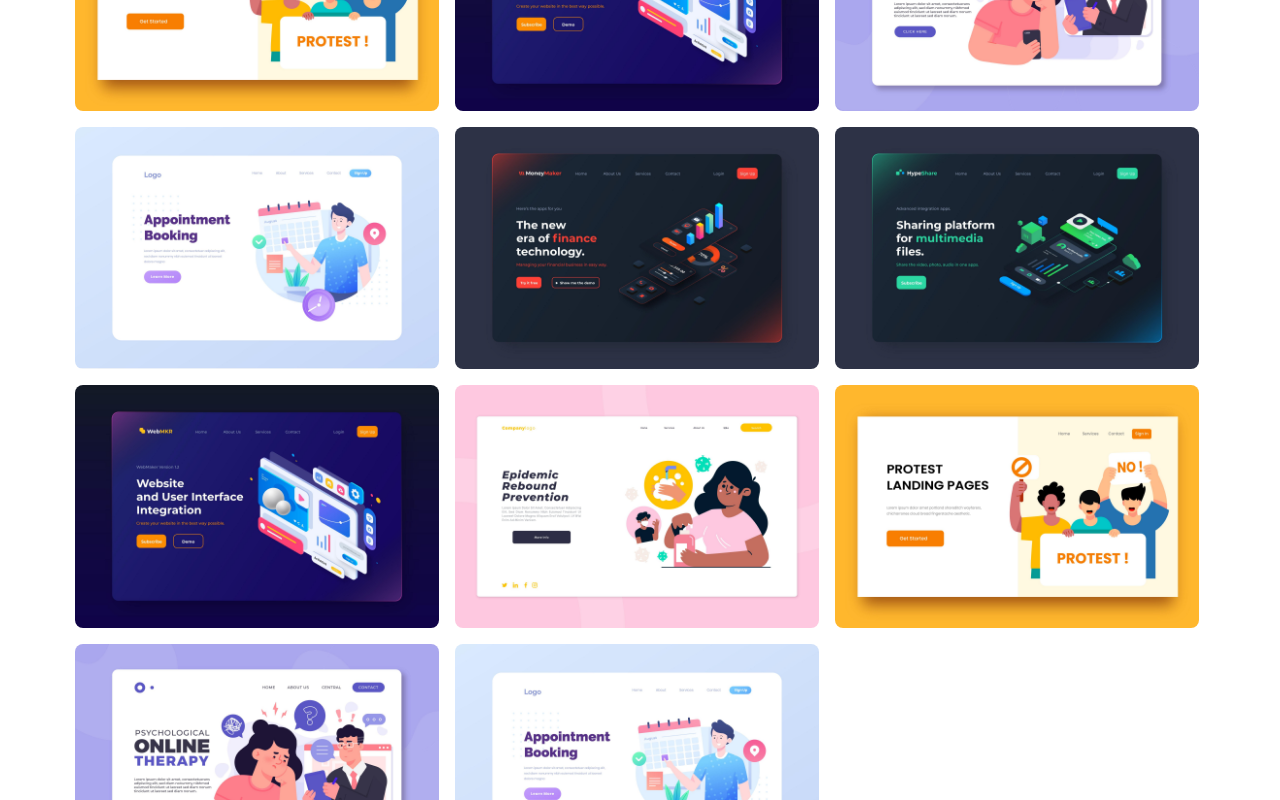
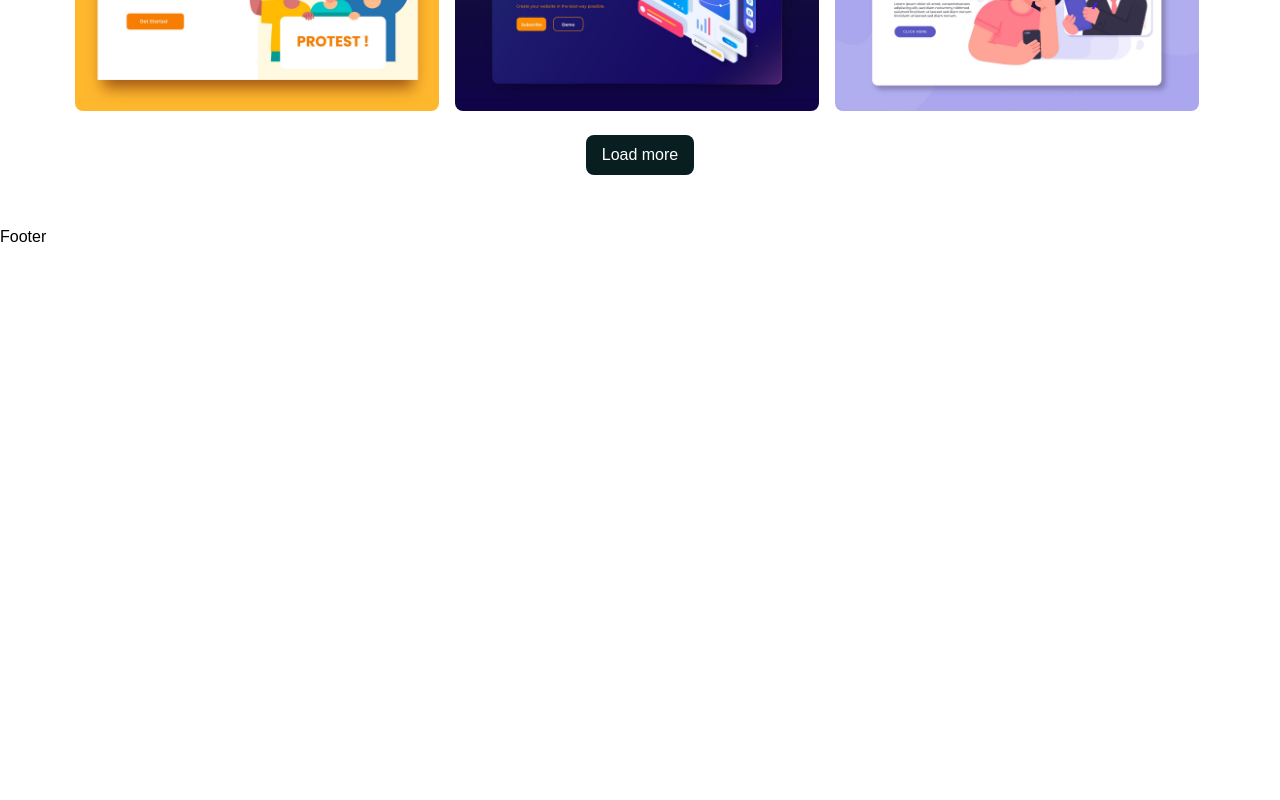
Before and after one commit to eerapheal/ekpenisi_portfolio, a React (Create React App) app: page / in a window 1280 px wide. Shown: the part 2580-3380 px from the top of the page. After the commit the page ends 2829 px from the top, so only its background shows below. Built offline with nearby package versions, Linux system fonts and the light colour scheme.

Commit message:
View more fuction with usestate.

```diff
--- a/src/components/Portfolio/Portfolio.jsx
+++ b/src/components/Portfolio/Portfolio.jsx
@@ -1,7 +1,14 @@
-import React from 'react';
+import React, {useState, useEffect} from 'react';
 import data from '../../assets/data/portfolioData';
 
 const Portfolio = () => {
+
+  const [nextItems, setNextItems] = useState(6);
+  const [portfolios, setPortfolios] = useState(data);
+
+  const loadMoreMandler = () => {
+    setNextItems(prev =>prev + 3 )
+  }
   return (
   <section id='portfolio'>
    <div className='container'>
@@ -33,15 +40,20 @@ const Portfolio = () => {
     </div>
 
     <div className='flex items-center gap-4 flex-wrap mt-12'>
-      {data?.map((portfolio, index) => (
-        <div className='group max-w-full sm:w-[48.5%] md:w-[31.8%] lg:w-[32.2%] relative z-[1]'>
+      {portfolios?.slice(0, nextItems)?.map((portfolio, index) => (
+        <div
+          key = {index}
+          data-aos='fade-zoom-in' data-aos-delay='20' data-aos-duration='1000'
+          className='group max-w-full sm:w-[48.5%] md:w-[31.8%] lg:w-[32.2%] relative z-[1]'
+        >
+
          <figure>
           <img className="rounded-[8px]" src={portfolio.imgUrl} alt='portfolio-image'/>
          </figure>
 
-         <div className='w-full h-full bg-primaryColor bg-opacity-40 absolute top-0 left-0 z-[5] hidden group-hover:black'>
-         <div className=''>
-          <button className=''>
+         <div className='w-full h-full bg-primaryColor bg-opacity-40 absolute top-0 left-0 z-[5] hidden group-hover:block'>
+         <div className='w-full h-full flex items-center justify-center'>
+          <button className='text-white bg-headingColor hover:bg-smallTextColor  py-2 px-4 rounded-[8px] font-[500] ease-in duration-200'>
             See Details
           </button>
           </div>
@@ -49,6 +61,12 @@ const Portfolio = () => {
         </div>
       ))}
     </div>
+
+    <div className='text-center mt-6'>
+          <button onClick={loadMoreMandler} className='text-white bg-headingColor hover:bg-smallTextColor py-2 px-4 rounded-[8px] font-[500] ease-in duration-200'>
+            Load more
+          </button>
+          </div>
    </div>
   </section>
   )
```
